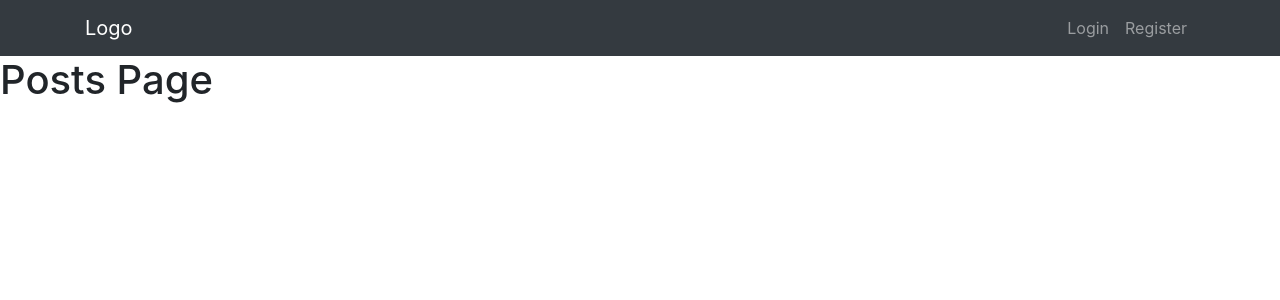
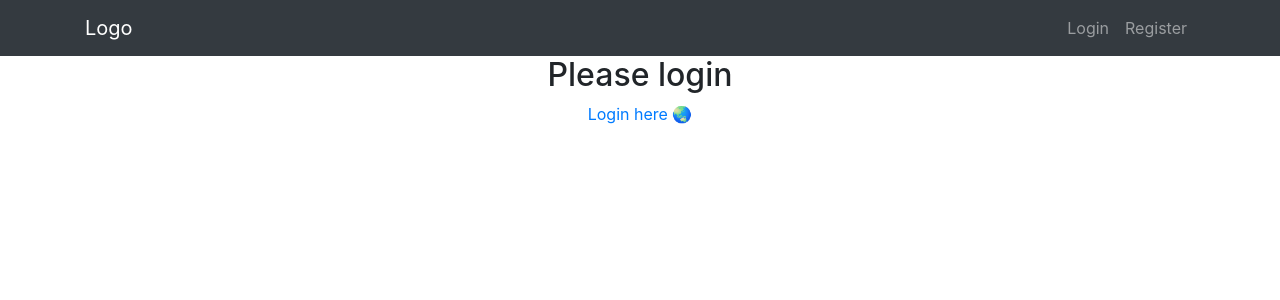
Before and after one commit to livrocky/react-13-14-node-auth-react, a React (Create React App) app: page /posts in a window 1280 px wide. Shown: the top 300 px of the page. Built offline with nearby package versions, Linux system fonts and the light colour scheme.

Commit message:
posts protected route

```diff
--- a/src/App.js
+++ b/src/App.js
@@ -2,6 +2,7 @@ import { Route } from 'react-router-dom';
 import { Switch } from 'react-router-dom';
 import './App.css';
 import Header from './components/Header/Header';
+import ProtectedRoute from './components/ProtectedRoute/ProtectedRoute';
 import HomePage from './pages/HomePage';
 import LoginPage from './pages/LoginPage';
 import NotFoundPage from './pages/NotFoundPage';
@@ -20,9 +21,9 @@ function App() {
         <Route path={'/login'}>
           <LoginPage />
         </Route>
-        <Route path={'/posts'}>
+        <ProtectedRoute path={'/posts'}>
           <PostsPage />
-        </Route>
+        </ProtectedRoute>
         <Route path={'/'}>
           <HomePage />
         </Route>
--- /dev/null
+++ b/src/components/ProtectedRoute/ProtectedRoute.jsx
@@ -0,0 +1,25 @@
+// import { Route } from 'react-router';
+import { Link, Route } from 'react-router-dom';
+import { useAuthCtx } from './../../store/AuthContext';
+
+function ProtectedRoute(props) {
+  const { isUserLoggedIn } = useAuthCtx();
+  const { children, ...rest } = props;
+
+  return (
+    <div className='container text-center'>
+      <Route {...rest}>
+        {isUserLoggedIn ? (
+          children
+        ) : (
+          <>
+            <h2>Please login</h2>
+            <Link to={'/login'}>Login here 🌏</Link>
+          </>
+        )}
+      </Route>
+    </div>
+  );
+}
+
+export default ProtectedRoute;
```
